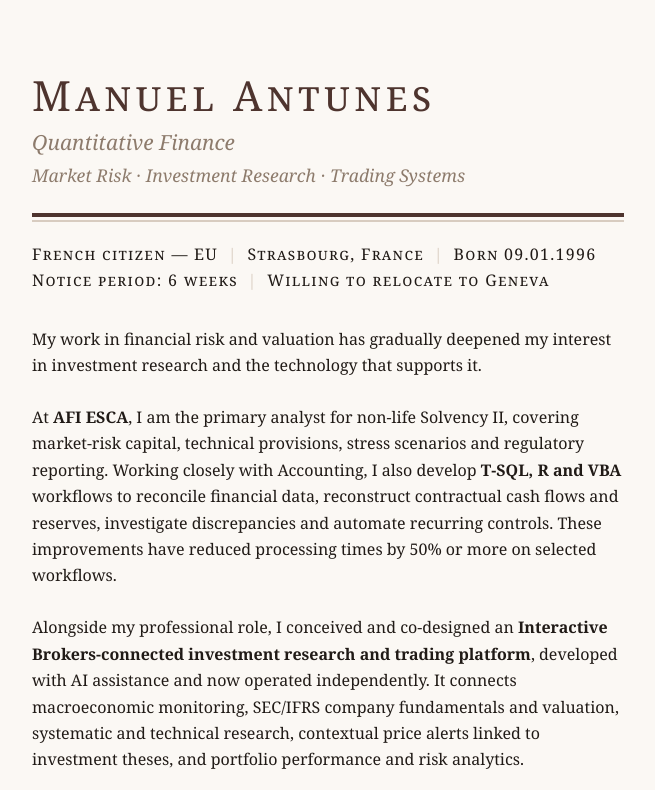
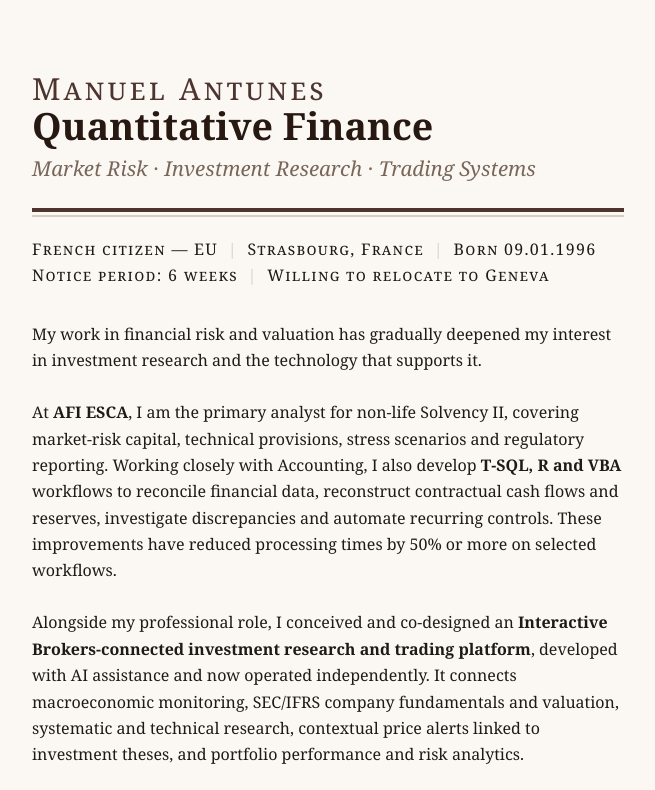
Before and after one commit to Mantunes67/mantunes67.github.io, a plain HTML site: page cv/index.html in a window 1280 px wide. Shown: the top 790 px of the page, without its empty margins (312-967 px from the left). Drawn offline with Linux system fonts and the light colour scheme; a web font is replaced by a local one.

Commit message:
landing page: header fonts and colours copied from CV V4
Co-Authored-By: Claude Opus 5.5 <noreply@anthropic.com>

```diff
--- a/cv/index.html
+++ b/cv/index.html
@@ -24,6 +24,7 @@
   :root{
     --paper:#FBF8F4; --encre:#201A16; --cacao:#4E342E;
     --taupe:#8D7B6C; --sable:#D8CCC0; --pierre:#B0A292;
+    --brun:#281812; --cacaotaupe:#786659;
   }
   *{box-sizing:border-box; margin:0; padding:0;}
   html{background:var(--paper);}
@@ -32,17 +33,18 @@
     color:var(--encre); line-height:1.65;
     max-width:40rem; margin:0 auto; padding:4.5rem 1.5rem 3rem;
   }
+  /* En-tete calque sur le CV LaTeX : nom 15.4pt / poste 18.9pt / sous-titre 10.3pt */
   h1{
     font-variant:small-caps; font-weight:400; color:var(--cacao);
-    font-size:2.6rem; letter-spacing:.1em; line-height:1.15;
+    font-size:1.9rem; letter-spacing:.1em; line-height:1.1;
   }
   .role{
-    font-style:italic; color:var(--taupe);
-    font-size:1.3rem; margin-top:.35rem;
+    font-weight:700; color:var(--brun);
+    font-size:2.35rem; line-height:1.1;
   }
   .subrole{
-    font-style:italic; color:var(--taupe);
-    font-size:1.1rem; margin-top:.1rem;
+    font-style:italic; color:var(--cacaotaupe);
+    font-size:1.28rem; margin-top:.3rem;
   }
   .brandrule{margin:1.4rem 0 1.2rem; width:100%;}
   .brandrule .a{height:4px; background:var(--cacao);}
```
